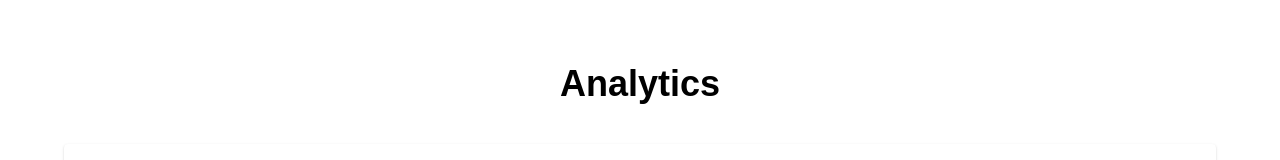
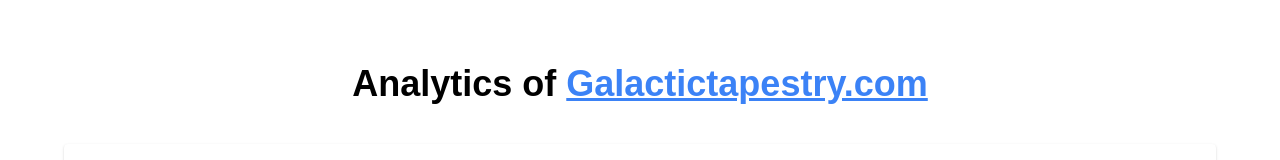
Before and after one commit to wattsen/analytics_raw_data, a React (Create React App) app: page / in a window 1280 px wide. Shown: the top 160 px of the page. Built offline with nearby package versions, Linux system fonts and the light colour scheme; no server answers.

Commit message:
[change] add site name

```diff
--- a/src/App.jsx
+++ b/src/App.jsx
@@ -8,7 +8,16 @@
   return (
     <>
       <Container maxWidth="lg" sx={{ paddingTop: "4rem" }}>
-        <h1 className="font-bold text-4xl mb-10 text-center">Analytics</h1>
+        <h1 className="font-bold text-4xl mb-10 text-center">
+          Analytics of{" "}
+          <a
+            className="text-blue-500 underline"
+            href="https://galactictapestry.com/"
+            target="_blank"
+          >
+            Galactictapestry.com
+          </a>{" "}
+        </h1>
         <TableExample />
       </Container>
     </>
```
